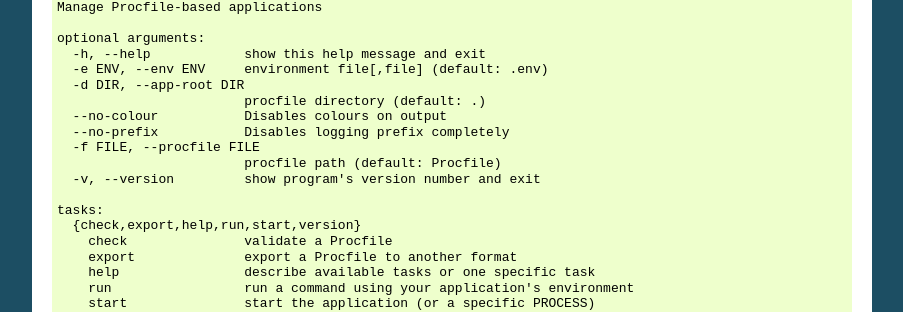
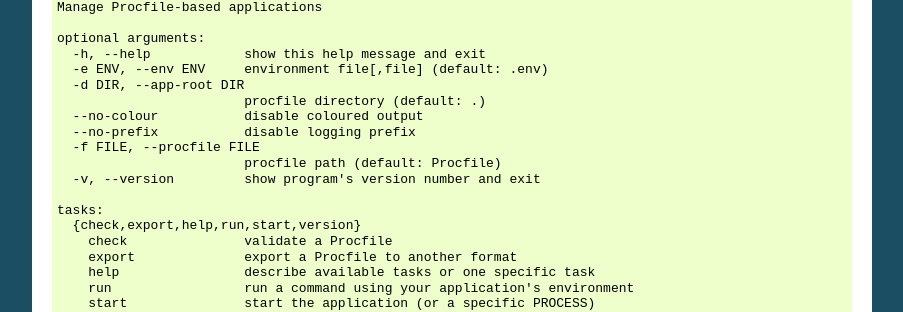
Before and after one commit to nickstenning/honcho, a Sphinx documentation site: the page built from doc/using_procfiles.rst, in a window 1280 px wide and 900 px high, scrolled down 802 px. Shown: the part 338-650 px from the top of the window, without its empty margins (198-1101 px from the left). Built offline with Sphinx 7.4.7, drawn with Linux system fonts in a browser that asks for light colours; some of the changed text lies outside the part shown.

Commit message:
Minor tweak to help output for consistency

```diff
--- a/doc/using_procfiles.rst
+++ b/doc/using_procfiles.rst
@@ -78,8 +78,8 @@ option::
       -e ENV, --env ENV     environment file[,file] (default: .env)
       -d DIR, --app-root DIR
                             procfile directory (default: .)
-      --no-colour           Disables colours on output
-      --no-prefix           Disables logging prefix completely
+      --no-colour           disable coloured output
+      --no-prefix           disable logging prefix
       -f FILE, --procfile FILE
                             procfile path (default: Procfile)
       -v, --version         show program's version number and exit
```
Also changed, not shown: 1 other file.
